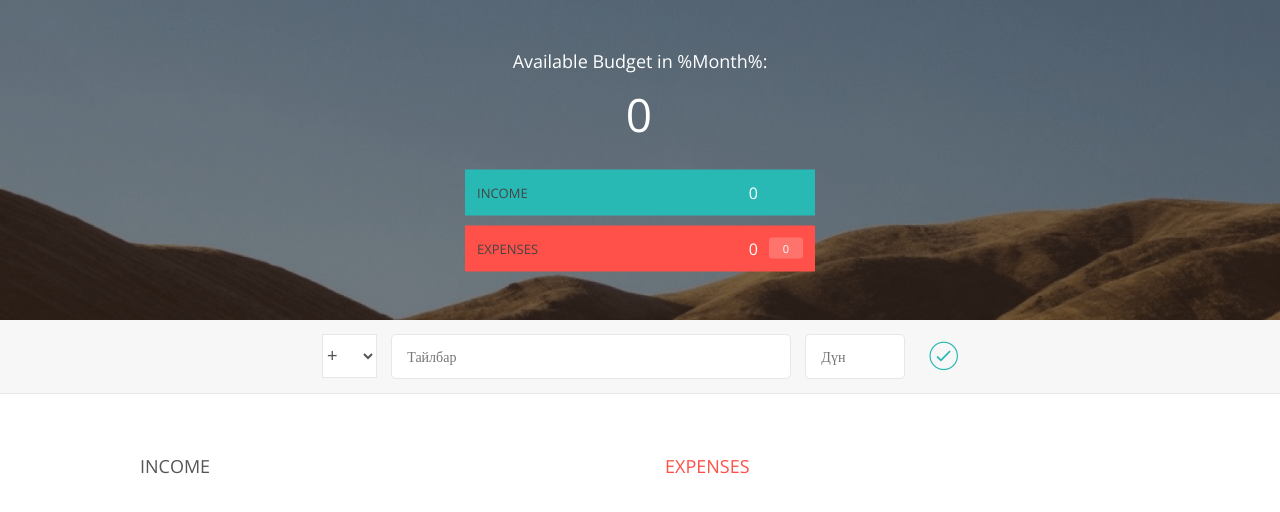
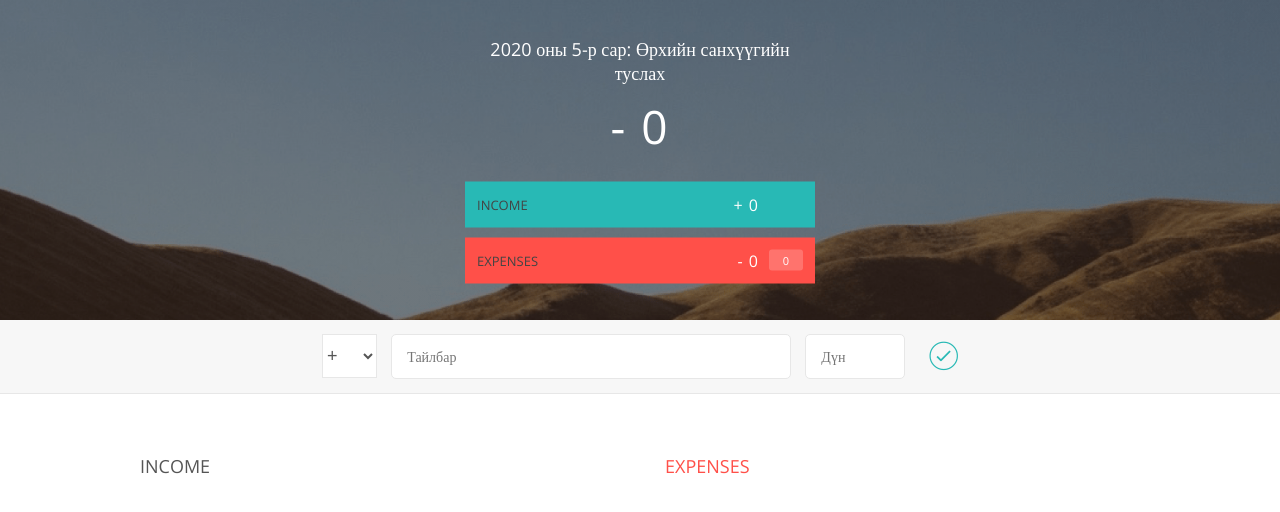
Before and after one commit to Batmend99/finance-app, a plain HTML site: page index.html in a window 1280 px wide. Drawn offline with nearby package versions, Linux system fonts and the light colour scheme.

Commit message:
orlogo, zarlagiig myangataar formatlana

```diff
--- a/app.js
+++ b/app.js
@@ -12,8 +12,37 @@ var uiController = (function () {
     expenseLabel: ".budget__expenses--value",
     percentageLabel: ".budget__expenses--percentage",
     containerDIV: ".container",
+    expensePercentageLabel: ".item__percentage",
+    dateLabel: ".budget__title--month",
+  };
+  var nodeListforEach = function (list, callback) {
+    for (i = 0; i < list.length; i++) {
+      callback(list[i], i);
+    }
+  };
+  var formatMoney = function (too, type) {
+    too = "" + too;
+    var x = too.split("").reverse().join("");
+    var y = "";
+    var count = 1;
+
+    for (var i = 0; i < x.length; i++) {
+      y = y + x[i];
+      if (count % 3 === 0) y = y + "'";
+      count++;
+    }
+    var z = y.split("").reverse().join("");
+    if (z[0] === "'") z = z.substr(1, z.length - 1);
+    if (type === "inc") z = "+ " + z;
+    else z = "- " + z;
+    return z;
   };
   return {
+    displayDate: function () {
+      var unuudur = new Date();
+      document.querySelector(DOMstrings.dateLabel).textContent =
+        unuudur.getFullYear() + " оны " + unuudur.getMonth() + "-р сар: ";
+    },
     getInput: function () {
       return {
         type: document.querySelector(DOMstrings.inputType).value, // exp, inc
@@ -21,6 +50,18 @@ var uiController = (function () {
         value: parseInt(document.querySelector(DOMstrings.inputValue).value),
       };
     },
+
+    displayPercentages: function (allPercentages) {
+      // Зарлагын NodeList - ийг олох <button id = "ssds">read me</button>
+      var elements = document.querySelectorAll(
+        DOMstrings.expensePercentageLabel
+      );
+      // Элемэнт болгоны хувьд зарлагын хувийг массиваас авч шивж оруулна
+      nodeListforEach(elements, function (el, index) {
+        el.textContent = allPercentages[index] + "%";
+      });
+    },
+
     getDOMstrings: function () {
       return DOMstrings;
     },
@@ -44,11 +85,21 @@ var uiController = (function () {
       // }
     },
     tusviigUzuuleh: function (tusuv) {
-      document.querySelector(DOMstrings.tusuvLabel).textContent = tusuv.tusuv;
-      document.querySelector(DOMstrings.incomeLabel).textContent =
-        tusuv.totalInc;
-      document.querySelector(DOMstrings.expenseLabel).textContent =
-        tusuv.totalExp;
+      var type;
+      if (tusuv.tusuv > 0) type = "inc";
+      else type = "exp";
+      document.querySelector(DOMstrings.tusuvLabel).textContent = formatMoney(
+        tusuv.tusuv,
+        type
+      );
+      document.querySelector(DOMstrings.incomeLabel).textContent = formatMoney(
+        tusuv.totalInc,
+        "inc"
+      );
+      document.querySelector(DOMstrings.expenseLabel).textContent = formatMoney(
+        tusuv.totalExp,
+        "exp"
+      );
       if (tusuv.huvi !== 0) {
         document.querySelector(DOMstrings.percentageLabel).textContent =
           tusuv.huvi + "%";
@@ -78,7 +129,7 @@ var uiController = (function () {
       // Тэр HTML дотроо зарлагын утгуудыг REPLACE ашиглан өөрчилнө
       html = html.replace("%id%", item.id);
       html = html.replace("%%DESCRIPTION%%", item.description);
-      html = html.replace("??VALUE??", item.value);
+      html = html.replace("??VALUE??", formatMoney(item.value, type));
       // Бэлтгэсэн HTML-ээ DOM руу хийж өгнө
       document.querySelector(list).insertAdjacentHTML("beforeend", html);
     },
@@ -98,6 +149,18 @@ var financeController = (function () {
     this.id = id;
     this.description = description;
     this.value = value;
+    this.percentage = -1;
+  };
+  Expense.prototype.calcPercentage = function (totalIncome) {
+    if (totalIncome > 0) {
+      this.percentage = Math.round((this.value / totalIncome) * 100);
+    } else {
+      this.percentage = 0;
+    }
+  };
+
+  Expense.prototype.getPercentage = function () {
+    return this.percentage;
   };
 
   var calculateTotal = function (type) {
@@ -132,8 +195,24 @@ var financeController = (function () {
       // Төсвийг шинээр тооцоолно
       data.tusuv = data.totals.inc - data.totals.exp;
       // Орлого зарлагын хувийг тооцоолно
+      if (data.totals.inc === 0) {
+        data.huvi = 0;
+      }
       data.huvi = Math.round((data.totals.exp / data.totals.inc) * 100);
     },
+
+    calculatePercentages: function () {
+      data.items.exp.forEach(function (el) {
+        el.calcPercentage(data.totals.inc);
+      });
+    },
+    getPercentages: function () {
+      var allPercentages = data.items.exp.map(function (el) {
+        return el.getPercentage();
+      });
+      return allPercentages;
+    },
+
     tusviigAvah: function () {
       return {
         tusuv: data.tusuv,
@@ -192,16 +271,25 @@ var appController = (function (uiController, financeController) {
         input.description,
         input.value
       );
-      // 3. Олж авсан өгөгдлүүдээ вэб дээрээ тохирох хэсэгт гаргана.
+      // 3. Олж авсан өгөгдлүүдийг вэб-ийн тохирох хэсэгт гаргана.
       uiController.addListItem(item, input.type);
       uiController.clearFields();
-      // 4. Төсвийг тооцоолно.
-      financeController.tusviigTootsooloh();
-      // 5. Эцсийн үлдэгдэл, тооцоог дэлгэцэнд гаргана.
-      var tusuv = financeController.tusviigAvah();
-      // 6. Төсвийг дэлгэцэнд гаргана.
-      uiController.tusviigUzuuleh(tusuv);
+      updateTusuv();
     }
+  };
+  var updateTusuv = function () {
+    // 4. Төсвийг тооцоолно.
+    financeController.tusviigTootsooloh();
+    // 5. Эцсийн үлдэгдэл, тооцоог дэлгэцэнд гаргана.
+    var tusuv = financeController.tusviigAvah();
+    // 6. Төсвийг дэлгэцэнд гаргана.
+    uiController.tusviigUzuuleh(tusuv);
+    // 7. Элементүүдийн хувийг тооцоолно
+    financeController.calculatePercentages();
+    // 8. Тооцоолсон элемэнтүүдийн хувийг хүлээж авна.
+    var allPercentages = financeController.getPercentages();
+    // 9. Дэлгэцэнд гаргана.
+    uiController.displayPercentages(allPercentages);
   };
 
   var setupEventListeners = function () {
@@ -226,11 +314,12 @@ var appController = (function (uiController, financeController) {
           var type = arr[0];
           var itemId = arr[1];
           console.log(type + ": " + itemId);
-          // 1. Санхүүгийн модуль - аас type, id ашиглаад устгана.
+          // 1. Санхүүгийн модуль-аас type, id ашиглаад устгана.
           financeController.deleteItem(type, itemId);
-          // 2. Дэлгэц дээрээс энэ элементийг устгана.
+          // 2. Дэлгэцээс энэ элементийг устгана.
           uiController.deleteListItem(id);
           // 3. Үлдэгдэл тооцоог шинэчилж харуулна.
+          updateTusuv();
         }
       });
   };
@@ -238,6 +327,7 @@ var appController = (function (uiController, financeController) {
   return {
     init: function () {
       console.log("Application started.");
+      uiController.displayDate();
       uiController.tusviigUzuuleh({
         tusuv: 0,
         huvi: 0,
--- a/index.html
+++ b/index.html
@@ -19,7 +19,7 @@
     <div class="top">
       <div class="budget">
         <div class="budget__title">
-          Available Budget in <span class="budget__title--month">%Month%</span>:
+        <span class="budget__title--month"></span>Өрхийн санхүүгийн туслах
         </div>
 
         <div class="budget__value">+ 2,345.64</div>
```
